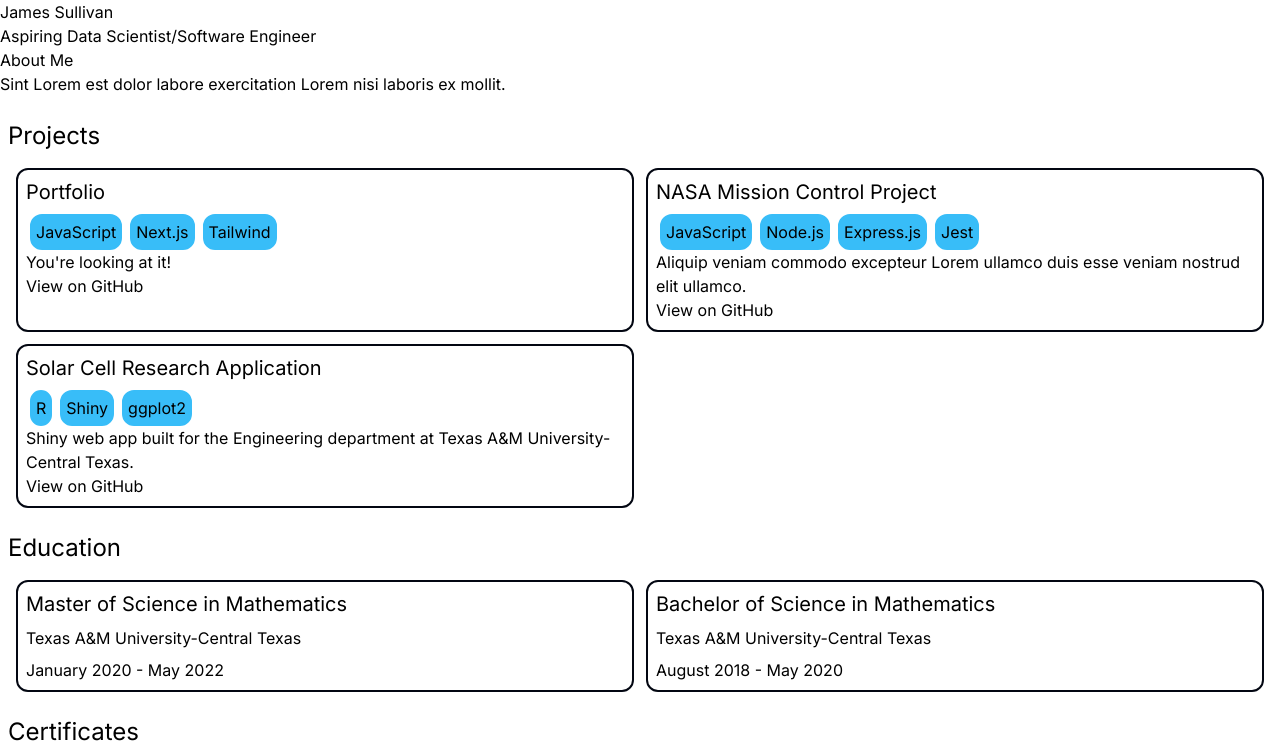
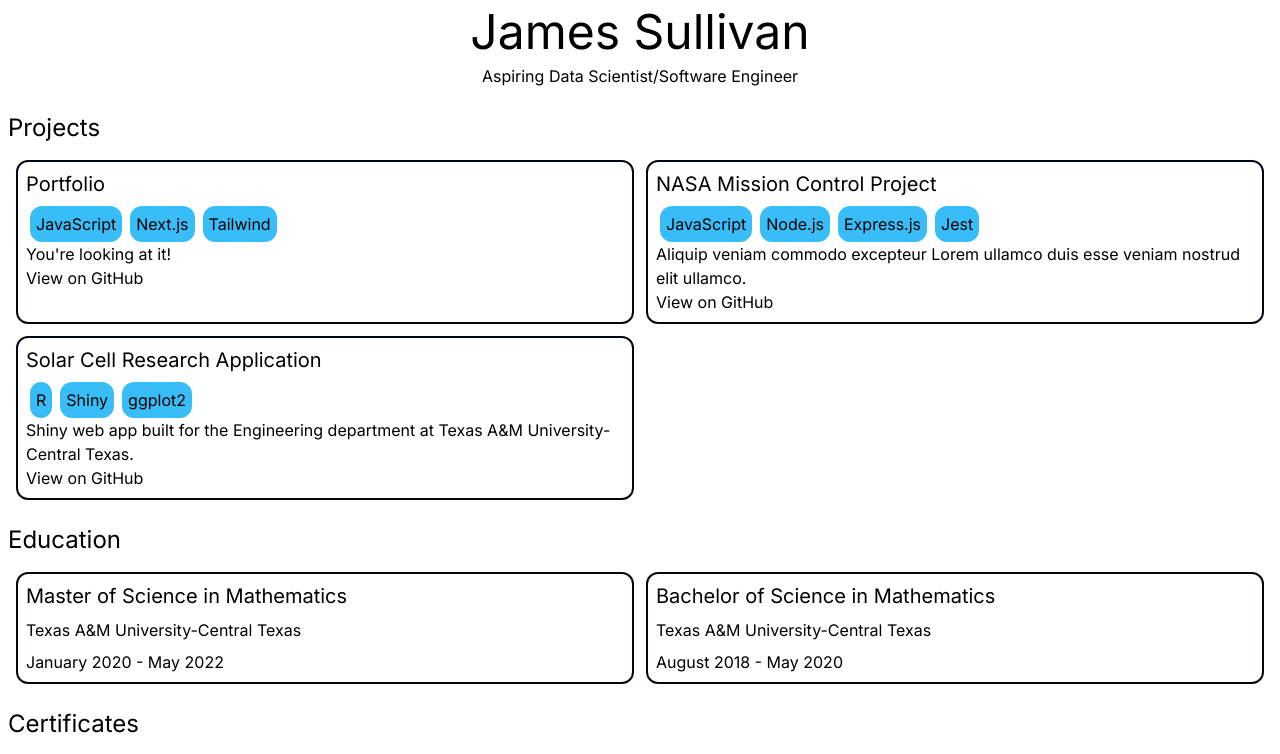
Before and after one commit to JSulley/portfolio, a Next.js app: page / in a window 1280 px wide. Shown: the top 754 px of the page. Built offline with nearby package versions, Linux system fonts and the light colour scheme.

Commit message:
Styled introduction

```diff
--- a/src/app/page.js
+++ b/src/app/page.js
@@ -5,10 +5,10 @@ import Certificates from "@/components/certificates/certificates";
 export default function Home() {
   return (
     <main>
-      <h1>James Sullivan</h1>
-      <h3>Aspiring Data Scientist/Software Engineer</h3>
-      <h3>About Me</h3>
-      <p>Sint Lorem est dolor labore exercitation Lorem nisi laboris ex mollit.</p>
+      <div className="text-center">
+        <h1 className="text-5xl my-2">James Sullivan</h1>
+        <h3>Aspiring Data Scientist/Software Engineer</h3>
+      </div>
 
       <Projects />
       <Education />
```
